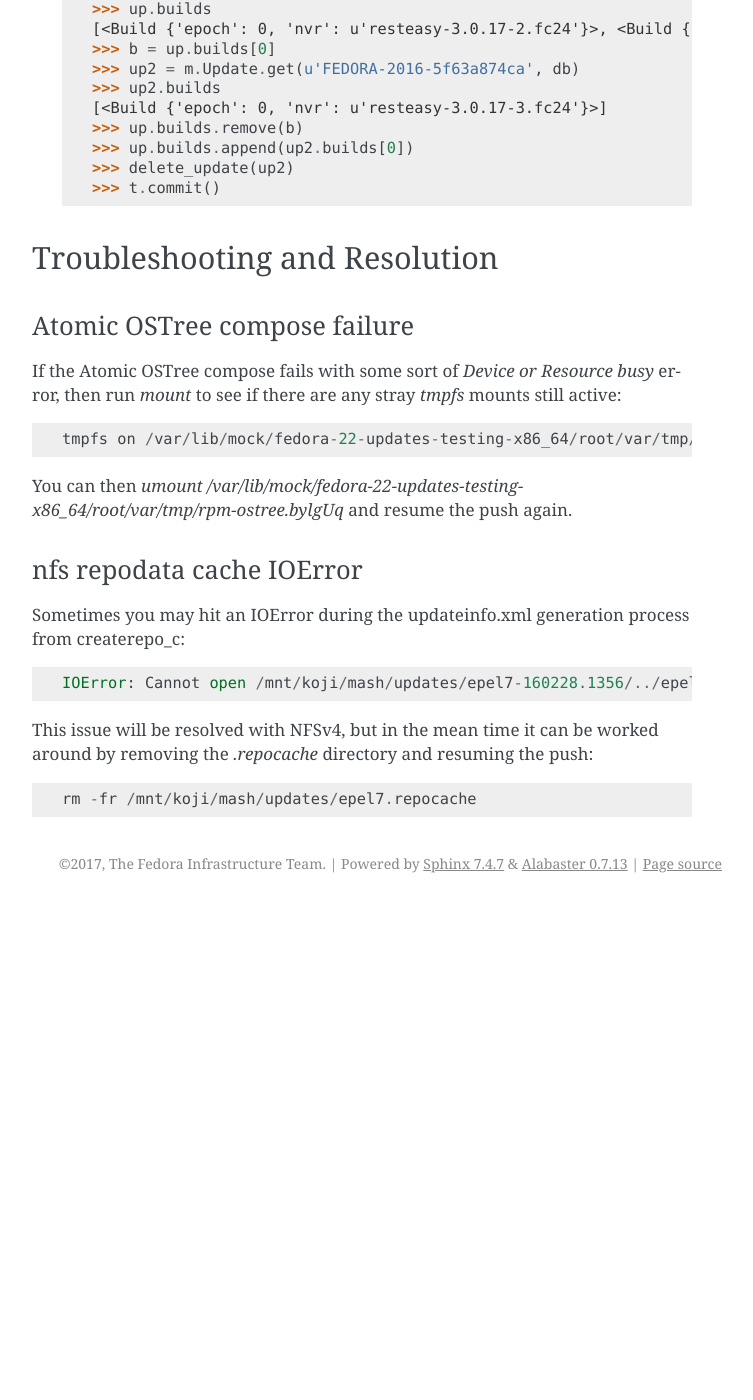
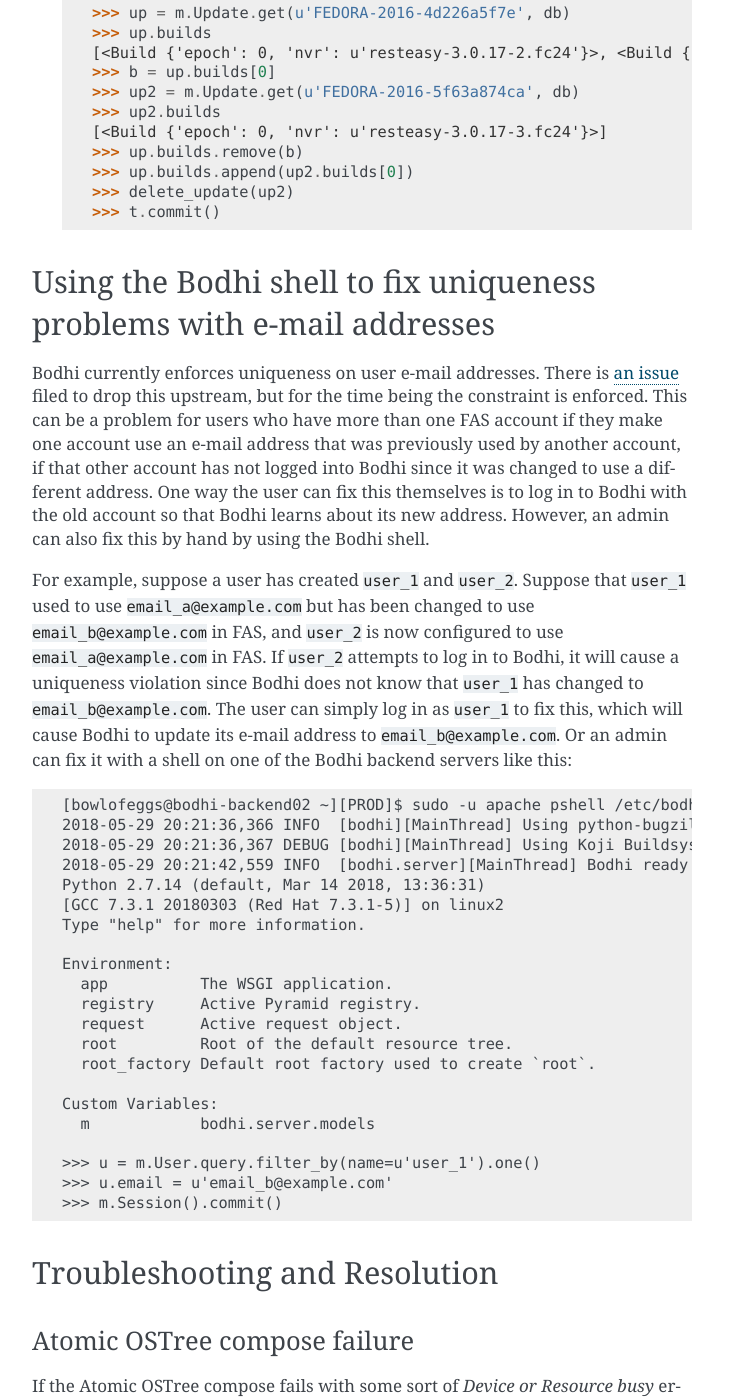
Before and after one commit to FrostyX/infra-docs, a Sphinx documentation site: the page built from docs/sysadmin-guide/sops/bodhi.rst, in a window 1280 px wide and 1400 px high, scrolled down 5890 px. Shown: the whole window, without its empty margins (388-1141 px from the left). Built offline with Sphinx 7.4.7, drawn with Linux system fonts in a browser that asks for light colours; before the commit the page ends 6793 px from its top, so only the background shows below that; some of the changed text lies outside the part shown.

Commit message:
Document how to manually change Bodhi user e-mail addresses.
Signed-off-by: Randy Barlow <randy@electronsweatshop.com>

```diff
--- a/docs/sysadmin-guide/sops/bodhi.rst
+++ b/docs/sysadmin-guide/sops/bodhi.rst
@@ -29,7 +29,8 @@
 10. Release EOL
 11. Adding notices to the front page or new update form
 12. Using the Bodhi Shell to modify updates by hand
-13. Troubleshooting and Resolution
+13. Using the Bodhi shell to fix uniqueness problems with e-mail addresses
+14. Troubleshooting and Resolution
 
 Contact Information
 ===================
@@ -281,6 +282,49 @@
         >>> t.commit()
 
 
+Using the Bodhi shell to fix uniqueness problems with e-mail addresses
+======================================================================
+
+Bodhi currently enforces uniqueness on user e-mail addresses. There is
+`an issue <https://github.com/fedora-infra/bodhi/issues/2387>`_ filed to drop this upstream, but for
+the time being the constraint is enforced. This can be a problem for users who have more than one
+FAS account if they make one account use an e-mail address that was previously used by another
+account, if that other account has not logged into Bodhi since it was changed to use a different
+address. One way the user can fix this themselves is to log in to Bodhi with the old account so that
+Bodhi learns about its new address. However, an admin can also fix this by hand by using the Bodhi
+shell.
+
+For example, suppose a user has created ``user_1`` and ``user_2``. Suppose that ``user_1`` used to
+use ``email_a@example.com`` but has been changed to use ``email_b@example.com`` in FAS, and
+``user_2`` is now configured to use ``email_a@example.com`` in FAS. If ``user_2`` attempts to log in
+to Bodhi, it will cause a uniqueness violation since Bodhi does not know that ``user_1`` has changed
+to ``email_b@example.com``. The user can simply log in as ``user_1`` to fix this, which will cause
+Bodhi to update its e-mail address to ``email_b@example.com``. Or an admin can fix it with a shell
+on one of the Bodhi backend servers like this::
+
+    [bowlofeggs@bodhi-backend02 ~][PROD]$ sudo -u apache pshell /etc/bodhi/production.ini
+    2018-05-29 20:21:36,366 INFO  [bodhi][MainThread] Using python-bugzilla
+    2018-05-29 20:21:36,367 DEBUG [bodhi][MainThread] Using Koji Buildsystem
+    2018-05-29 20:21:42,559 INFO  [bodhi.server][MainThread] Bodhi ready and at your service!
+    Python 2.7.14 (default, Mar 14 2018, 13:36:31)
+    [GCC 7.3.1 20180303 (Red Hat 7.3.1-5)] on linux2
+    Type "help" for more information.
+
+    Environment:
+      app          The WSGI application.
+      registry     Active Pyramid registry.
+      request      Active request object.
+      root         Root of the default resource tree.
+      root_factory Default root factory used to create `root`.
+
+    Custom Variables:
+      m            bodhi.server.models
+
+    >>> u = m.User.query.filter_by(name=u'user_1').one()
+    >>> u.email = u'email_b@example.com'
+    >>> m.Session().commit()
+
+
 Troubleshooting and Resolution
 ==============================
 
```
